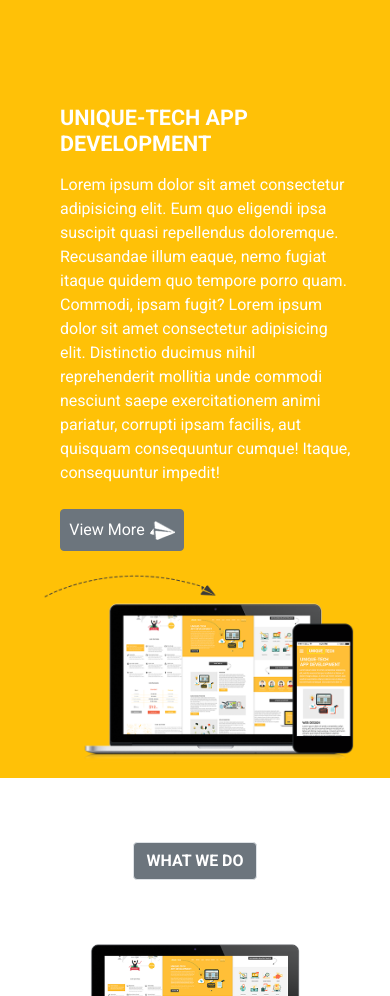
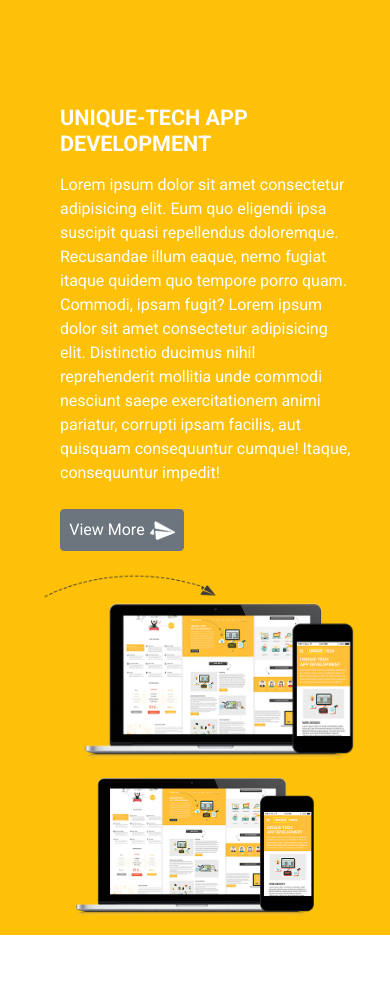
Before and after one commit to ajjalti/landingPage2, a website: page index.html in a window 390 px wide. Shown: the part 63-1059 px from the top of the page. Drawn offline with nearby package versions, Linux system fonts and the light colour scheme.

Commit message:
UpdateImeges

```diff
--- a/index.html
+++ b/index.html
@@ -95,8 +95,9 @@
                     </p>
                     <div class="btn btn-secondary p-2 ms-4 mb-3">View More <img src="images/send4_copy_6.png" alt="send-icon" class="w-25"> </div>
                 </div>
-                <div class="col-lg-8">
-                    <img src="images/pc+portable+flèche.png" alt="image-top" class=" w-100 mb-3">
+                <div class="col-lg-8 text-center">
+                    <img src="images/pc+portable+flèche.png" alt="image-top" class=" w-100 mb-3 d-sm-none d-md-block">
+                    <img src="images/pc+portable.png" alt="pc+portable" class="d-sm d-md-none w-75 mb-3">
                 </div>
             </div>
             </div>
```
Also changed, not shown: images/pc+portable.png (added).
